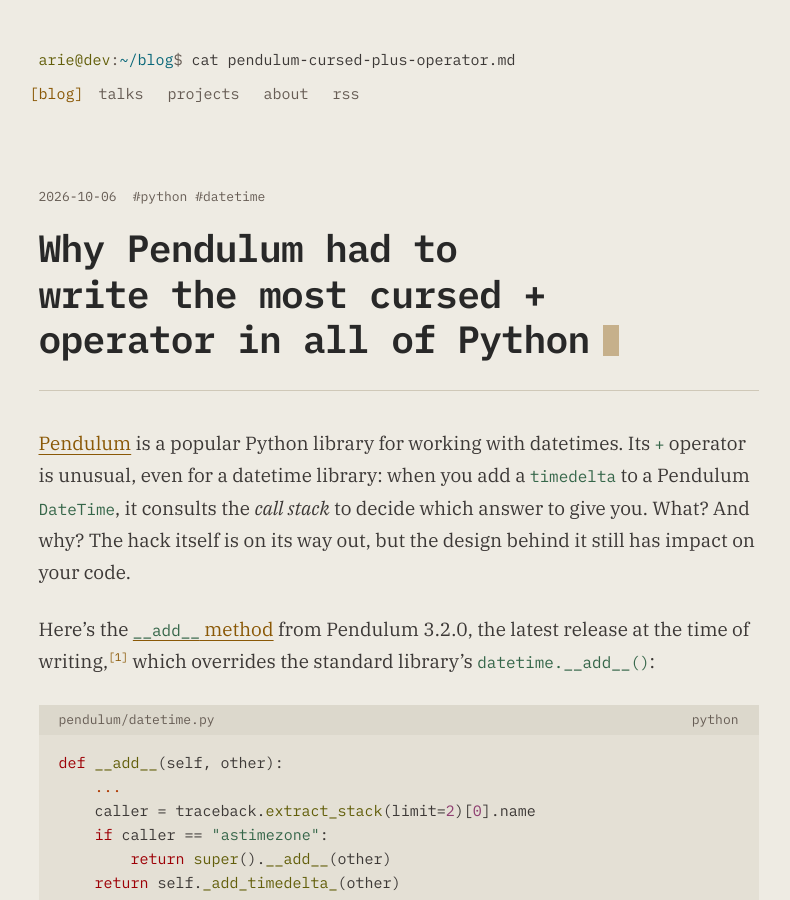
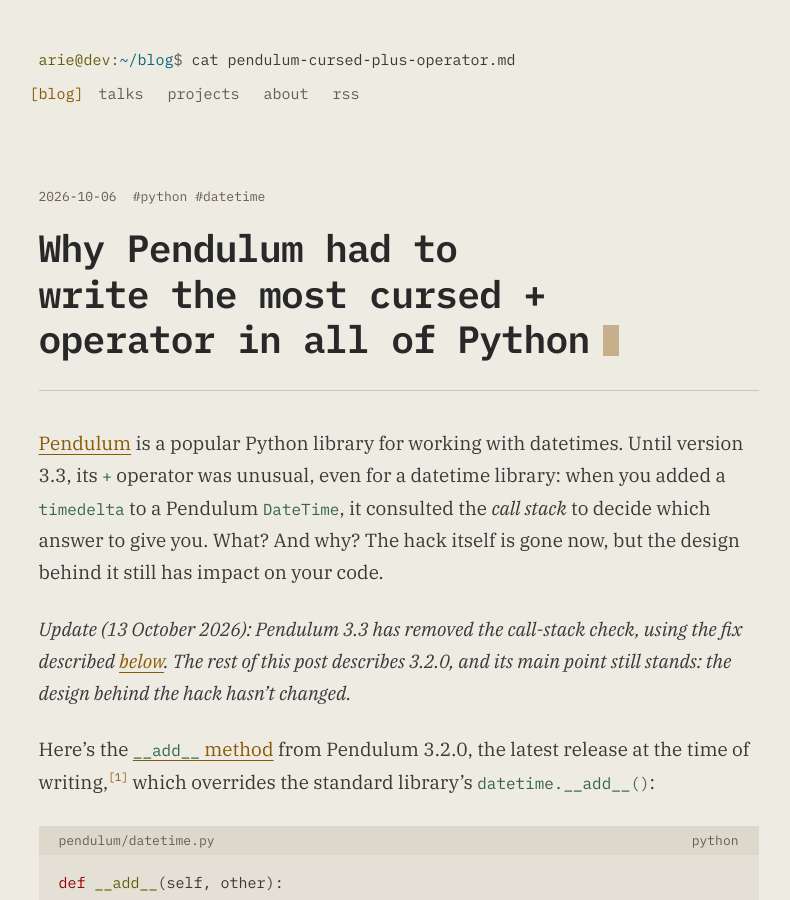
Before and after one commit to ariebovenberg/ariebovenberg.github.io, a Jekyll site: the page built from _posts/2026-10-06-pendulum-cursed-plus-operator.md, in a window 1280 px wide and 900 px high. Shown: the whole window, without its empty margins (234-1024 px from the left). Built offline with Jekyll 4.4.1, drawn with Linux system fonts in a browser that asks for light colours; some of the changed text lies outside the part shown.

Commit message:
update pendulum post for 3.3

````diff
--- a/_posts/2026-10-06-pendulum-cursed-plus-operator.md
+++ b/_posts/2026-10-06-pendulum-cursed-plus-operator.md
@@ -6,12 +6,17 @@ tags: [python, datetime]
 ---
 
 [Pendulum](https://pypi.org/project/pendulum/) is a popular Python library for working with datetimes.
-Its `+` operator is unusual, even for a datetime library:
-when you add a `timedelta` to a Pendulum `DateTime`,
-it consults the *call stack* to decide which answer to give you.
+Until version 3.3, its `+` operator was unusual, even for a datetime library:
+when you added a `timedelta` to a Pendulum `DateTime`,
+it consulted the *call stack* to decide which answer to give you.
 What? And why?
-The hack itself is on its way out,
+The hack itself is gone now,
 but the design behind it still has impact on your code.
+
+*Update (13 October 2026): Pendulum 3.3 has removed the call-stack check,
+using the fix described [below](#did-pendulum-have-to).
+The rest of this post describes 3.2.0, and its main point still stands:
+the design behind the hack hasn't changed.*
 
 Here's the [`__add__` method](https://github.com/python-pendulum/pendulum/blob/aea611d7a1c15ed0da56505c3f370fe4446ba733/src/pendulum/datetime.py#L1237-L1245) from Pendulum 3.2.0, the latest release at the time of writing,[^version]
 which overrides the standard library's `datetime.__add__()`:
@@ -204,12 +209,12 @@ and wrap the result again afterwards.
 ```python
 def astimezone(self, tz=None):
     plain = datetime(self.year, ..., tzinfo=self.tzinfo, fold=self.fold)
-    dt = plain.astimezone(tz)  # only rurns the stdlib's `+`
+    dt = plain.astimezone(tz)  # only runs the stdlib's `+`
     return self.__class__(dt.year, ..., tzinfo=dt.tzinfo, fold=dt.fold)
 ```
 
 I proposed this as [a pull request](https://github.com/python-pendulum/pendulum/pull/1032),
-which Pendulum has merged; it should be in the next release.
+which shipped in Pendulum 3.3.
 
 With that, `__add__` has nothing left to guess,
 and the bugs above disappear.
@@ -236,7 +241,7 @@ DateTime(2024, 7, 1, 12, 0, 0)     # naive — and not 14:00
 
 The only way to fix this would be for Pendulum to break one
 of its two promises: drop its DST-aware arithmetic,
-or stop being a drop-in subclass. [^subclasses]
+or stop being a drop-in subclass.[^subclasses]
 
 ## What now?
 
@@ -248,7 +253,7 @@ If you already use Pendulum, there's no need to panic. But watch out when you:
 - parse untrusted or incomplete strings;
 - pass Pendulum values where a `datetime` is expected.
 
-The next release should fix the first two, and make `+` less slow.
+Pendulum 3.3 fixes the first two and makes `+` less slow, so it's worth upgrading.
 The last two follow from Pendulum's design,
 and can't be fixed without breaking changes.
 
@@ -293,7 +298,7 @@ Know an even more cursed operator in Python? I'd love to hear about it!
     Elapsed time is the norm in modern datetime libraries, but wall-clock
     arithmetic can be useful too in some contexts.
 
-[^v3]: That was in version 3.0, released in December 2023, before the
+[^v3]: The conflict arrived in version 3.0, released in December 2023, before the
     project's current maintainers took over in 2025. Before 3.0, Pendulum shipped
     its own time zone implementation, avoiding the issue.
 
@@ -301,11 +306,11 @@ Know an even more cursed operator in Python? I'd love to hear about it!
     could be made cheaper using `sys._getframe(1).f_code.co_name`,
     which reads the caller's name without `traceback`'s additional overhead.
 
-[^modern]: It's built into Java, ([`java.time`](https://docs.oracle.com/javase/8/docs/api/java/time/package-summary.html)),
+[^modern]: It's built into Java ([`java.time`](https://docs.oracle.com/javase/8/docs/api/java/time/package-summary.html))
     and into JavaScript ([Temporal](https://tc39.es/proposal-temporal/docs/),
     since ECMAScript 2026). In Rust, [Jiff](https://github.com/BurntSushi/jiff)
     is quickly gaining adoption, and in C#, [NodaTime](https://nodatime.org/)
-    is the  alternative to its standard library.
+    is the alternative to its standard library.
 
 [^subclasses]: `DateTime` isn't the only subclass
     where the drop-in promise conflicts with changed behavior:
````
Also changed, not shown: other parts of _posts/2026-10-06-pendulum-cursed-plus-operator.md (+4 -4 lines).
